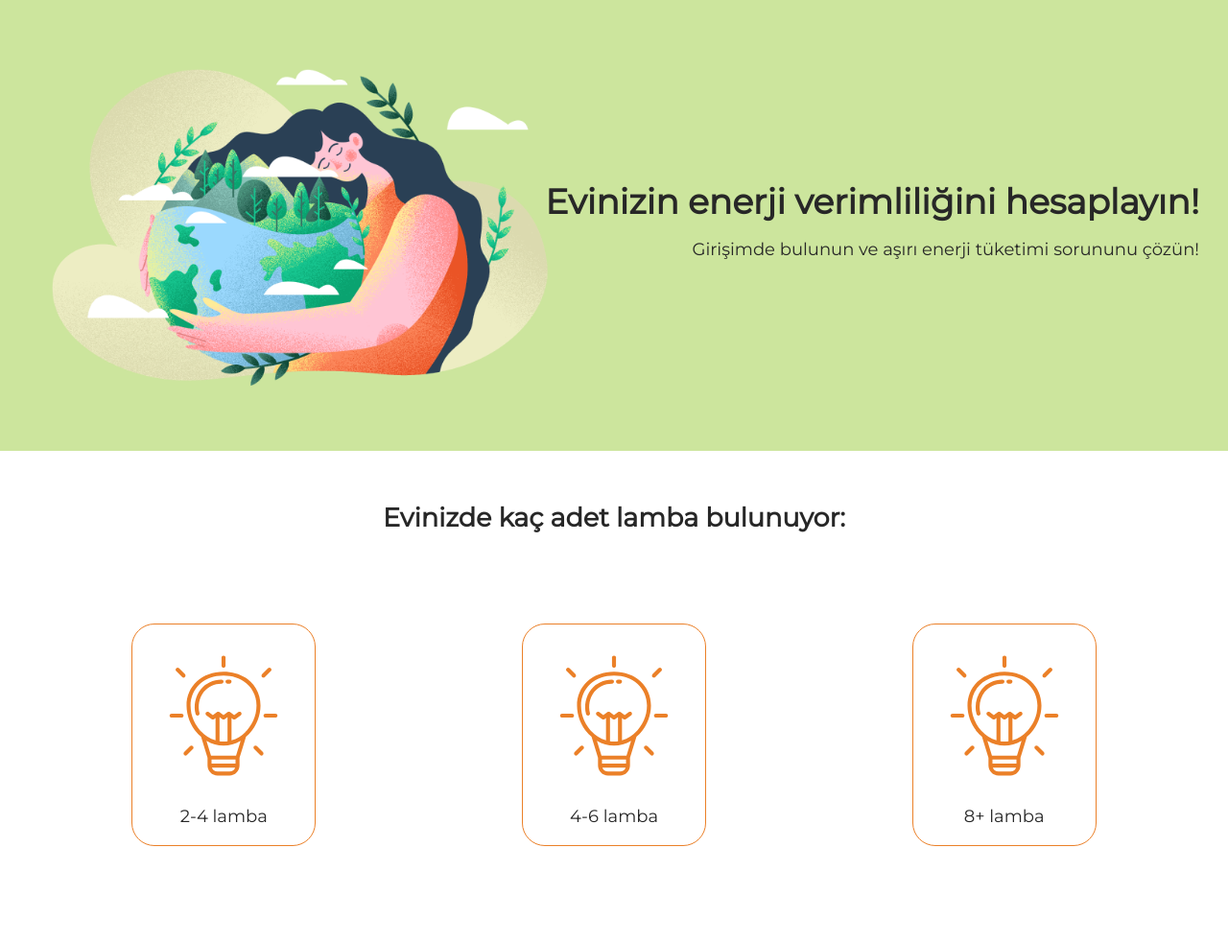
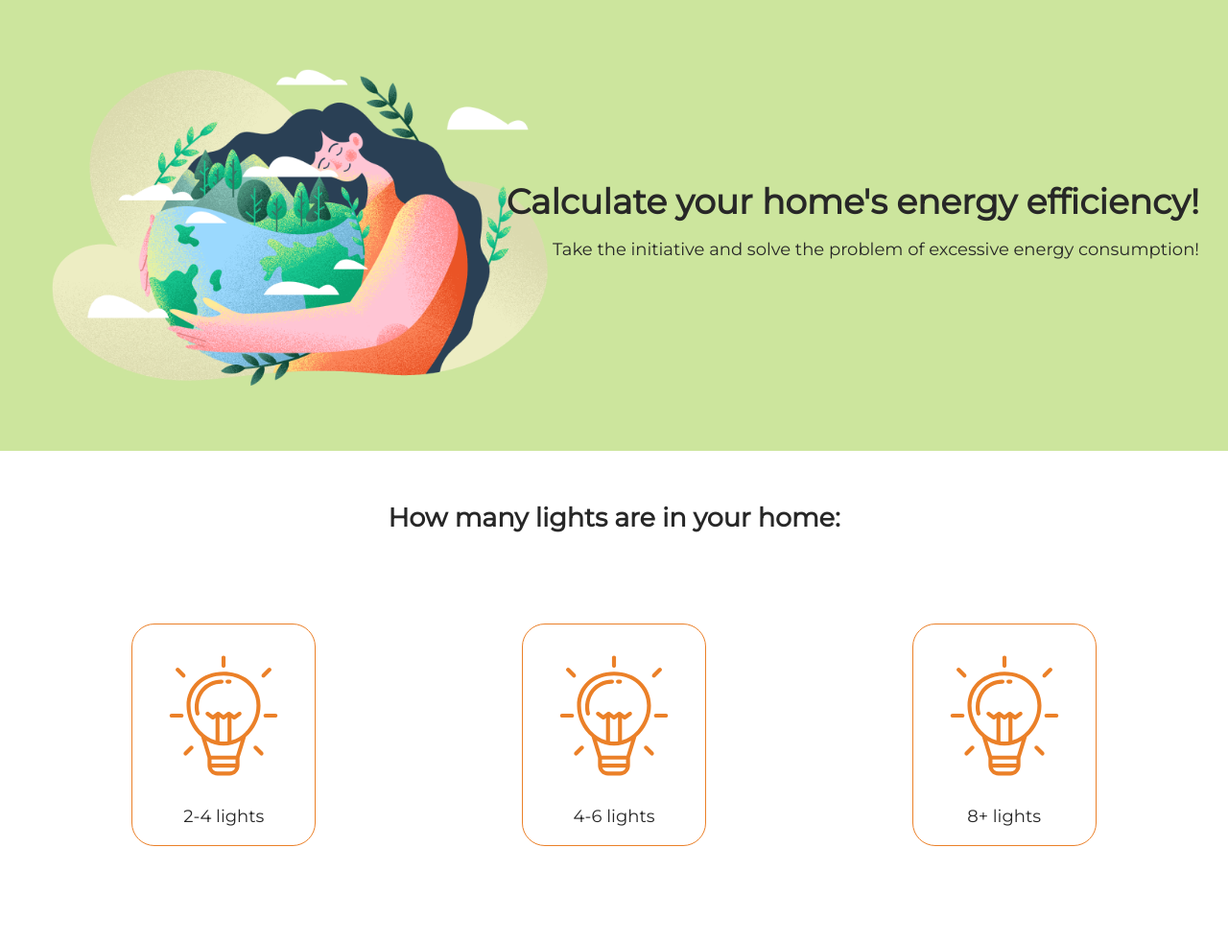
Before and after one commit to Mythos96/Energy-efficiency-calculator-for-homes, a Flask app: page /1 in a window 1280 px wide. Shown: the whole page at 96% size. Run offline with Flask 3, Linux system fonts and the light colour scheme.

Commit message:
Updated to english lights.html

```diff
--- a/templates/lights.html
+++ b/templates/lights.html
@@ -2,46 +2,40 @@
 <html lang="en">
 <head>
   <meta charset="UTF-8">
-  <meta
-    name="viewport"
-    content="width=device-width, user-scalable=no, initial-scale=1.0, maximum-scale=1.0, minimum-scale=1.0"
-  >
+  <meta name="viewport" content="width=device-width, user-scalable=no, initial-scale=1.0, maximum-scale=1.0, minimum-scale=1.0">
   <meta http-equiv="X-UA-Compatible" content="ie=edge">
   <link rel="stylesheet" href="../static/css/style.css">
-  <title>Akıllı evler için enerji verimlilik hesaplayıcısı</title>
+  <title>Energy Efficiency Calculator for Smart Homes</title>
 </head>
 <body>
   <header class="header">
     <div class="header__text">
-      <h1>Evinizin enerji verimliliğini hesaplayın!</h1>
-      <p>Girişimde bulunun ve aşırı enerji tüketimi sorununu çözün!</p>
+      <h1>Calculate your home's energy efficiency!</h1>
+      <p>Take the initiative and solve the problem of excessive energy consumption!</p>
     </div>
   </header>
   <main>
     {% block content %}
-    <h2 class="main__title">Evinizde kaç adet lamba bulunuyor:</h2>
+    <h2 class="main__title">How many lights are in your home:</h2>
     <ul class="list" id="list">
       <li class="list__item">
         <a href="{{ size }}/3">
           <img class="item__img" src="../static/img/light.svg" alt="light">
-          <span>2-4 lamba</span></a>
+          <span>2-4 lights</span></a>
       </li>
-      <!--Görev #2 -->
       <li class="list__item">
         <a href="{{ size }}/7">
           <img class="item__img" src="../static/img/light.svg" alt="light">
-          <span>4-6 lamba</span></a>
+          <span>4-6 lights</span></a>
       </li>
       <li class="list__item">
         <a href="{{ size }}/10">
           <img class="item__img" src="../static/img/light.svg" alt="light">
-          <span>8+ lamba</span></a>
+          <span>8+ lights</span></a>
       </li>
     </ul>
     {% endblock %}
   </main>
-  <footer>
-
-  </footer>
+  <footer></footer>
 </body>
 </html>
```
